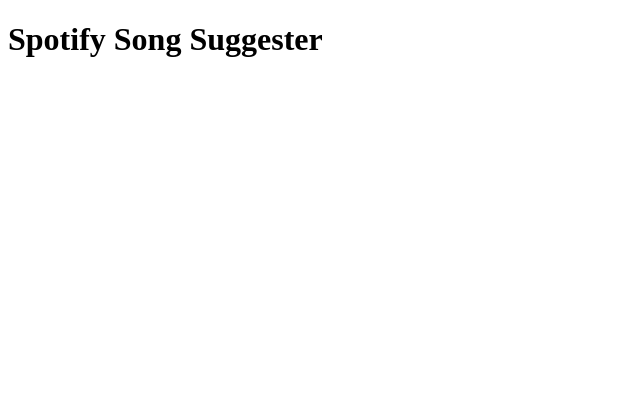
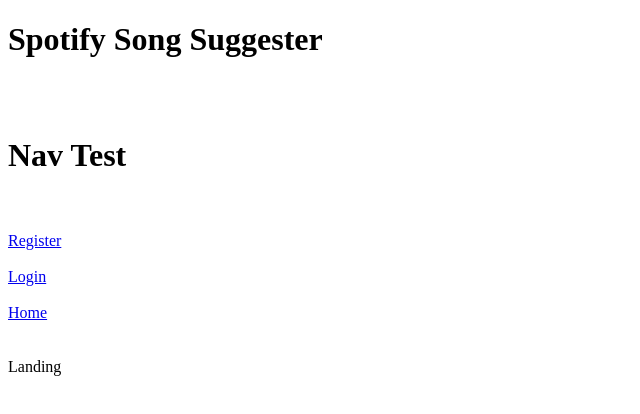
Before and after one commit to Build-Week-Spotify-Song-Suggester-2/front-end, a React (Create React App) app: page / in a window 1280 px wide. Shown: the top 414 px of the page, without its empty margins (0-640 px from the left). Built offline with nearby package versions, Linux system fonts and the light colour scheme.

Commit message:
added navigation component and landing page

```diff
--- a/package.json
+++ b/package.json
@@ -7,6 +7,8 @@
     "@testing-library/react": "^9.5.0",
     "@testing-library/user-event": "^7.2.1",
     "axios": "^0.19.2",
+    "less": "^3.11.1",
+    "node-sass": "^4.14.1",
     "react": "^16.13.1",
     "react-dom": "^16.13.1",
     "react-router-dom": "^5.2.0",
--- a/src/App.js
+++ b/src/App.js
@@ -1,7 +1,11 @@
 import React from 'react';
 import Register from './pages/register/Register'
 import Login from './pages/login/Login'
-import { Route } from "react-router-dom"
+import Landing from './pages/landing/Landing'
+import Navigation from './component/Navigation'
+
+
+import { Route, Switch } from "react-router-dom"
 
 
 function App() {
@@ -10,9 +14,15 @@
         <h1>Spotify Song Suggester</h1>
         <br></br>
           <br></br>
+          <Navigation />
+          <br></br>
+            <br></br>
+      <Switch>
+      <Route exact path="/" component={Landing}/>
+      <Route exact path="/login" component={Login}/>
+      <Route path="/register" component={Register}/>
 
-        <Route exact path="/login" component={Login}/>
-      <Route path="/register" component={Register}/>
+      </Switch>
 
 
 
--- /dev/null
+++ b/src/component/Navigation.js
@@ -0,0 +1,29 @@
+import React from 'react';
+
+import { Link } from "react-router-dom"
+
+
+
+function Navigation() {
+    return (
+      <div>
+          <h1>Nav Test</h1>
+          <br></br>
+            <br></br>
+
+        <Link to={"/register"}>Register</Link>
+        <br></br>
+            <br></br>
+        <Link to={"/login"}>Login</Link>
+        <br></br>
+            <br></br>
+        <Link to={"/"}>Home</Link>
+
+
+
+
+      </div>
+    );
+  }
+
+  export default Navigation;
--- /dev/null
+++ b/src/pages/landing/Landing.jsx
@@ -0,0 +1,15 @@
+import React from "react"
+import { Link } from "react-router-dom"
+
+
+
+
+export default function Landing() {
+
+
+  return (
+
+    <div>Landing</div>
+
+  )
+  }
```
Also changed, not shown: src/pages/landing/styles.landing.less (added), 1 other file (tests, documents, lock files or other folders).
